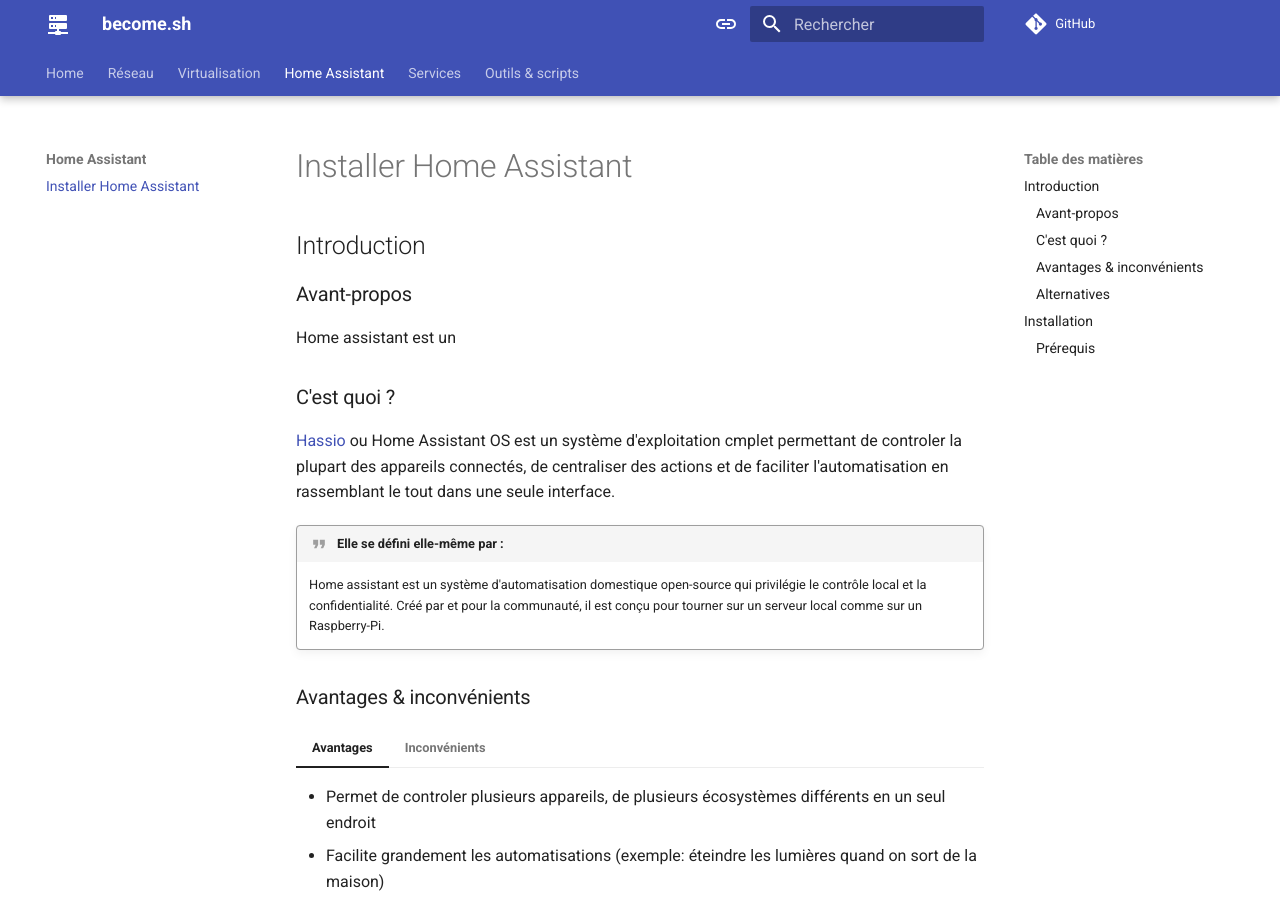
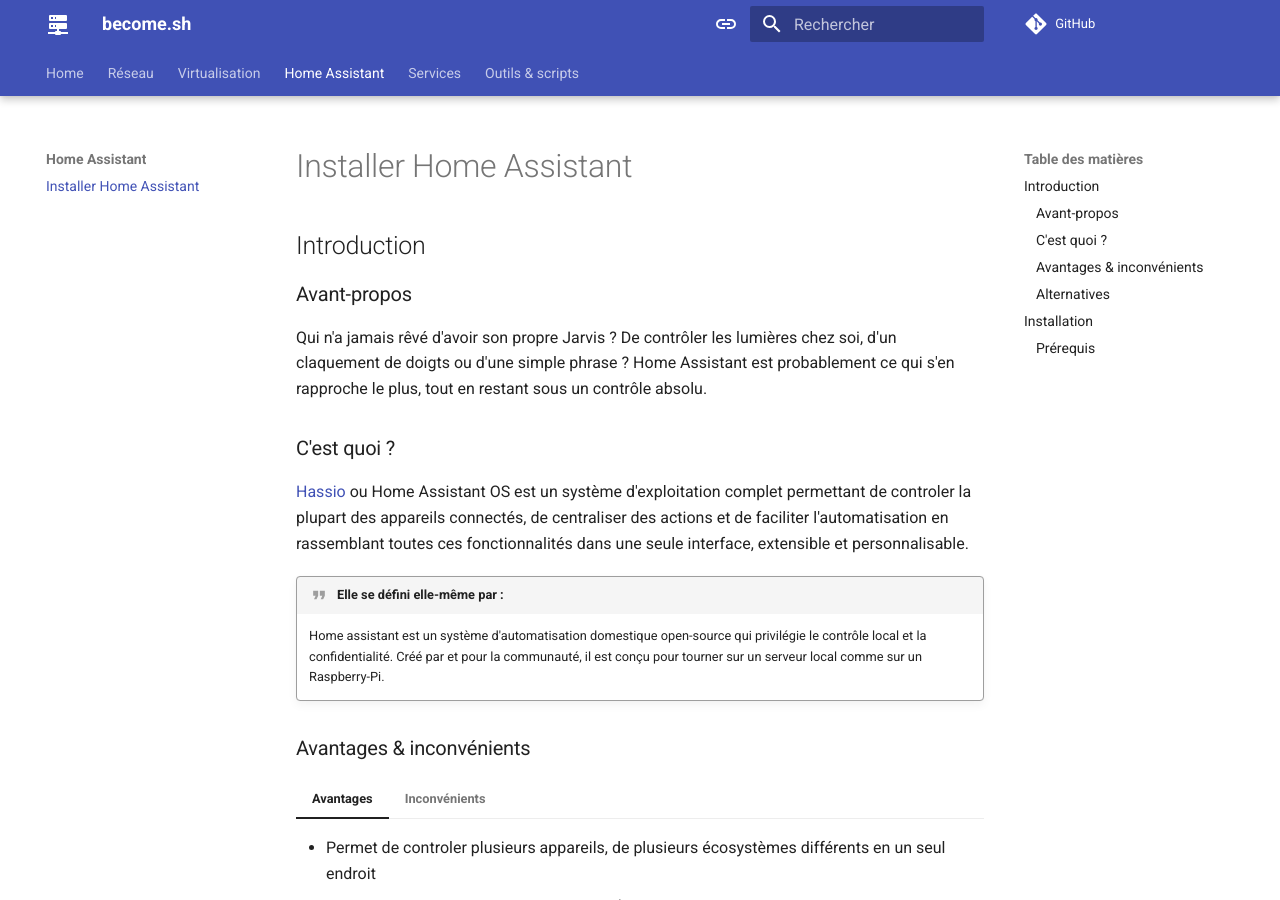
Before and after one commit to adenyrr/become.sh, an MkDocs documentation site: the page built from docs/hassio/install.md, in a window 1280 px wide and 900 px high. Built offline with MkDocs 1.6.1 and Material for MkDocs 9.7.7, drawn with Linux system fonts in a browser that asks for light colours; comment, search, counter and statistics services are not loaded.

Commit message:
hassio fix

```diff
--- a/docs/hassio/install.md
+++ b/docs/hassio/install.md
@@ -2,11 +2,11 @@
 
 ### Avant-propos
 
-Home assistant est un
+Qui n'a jamais rêvé d'avoir son propre Jarvis ? De contrôler les lumières chez soi, d'un claquement de doigts ou d'une simple phrase ? Home Assistant est probablement ce qui s'en rapproche le plus, tout en restant sous un contrôle absolu.
 
 ### C'est quoi ?
 
-[Hassio](https://www.home-assistant.io/) ou Home Assistant OS est un système d'exploitation cmplet permettant de controler la plupart des appareils connectés, de centraliser des actions et de faciliter l'automatisation en rassemblant le tout dans une seule interface.
+[Hassio](https://www.home-assistant.io/) ou Home Assistant OS est un système d'exploitation complet permettant de controler la plupart des appareils connectés, de centraliser des actions et de faciliter l'automatisation en rassemblant toutes ces fonctionnalités dans une seule interface, extensible et personnalisable.
 
 !!! quote "Elle se défini elle-même par :"
 
```
